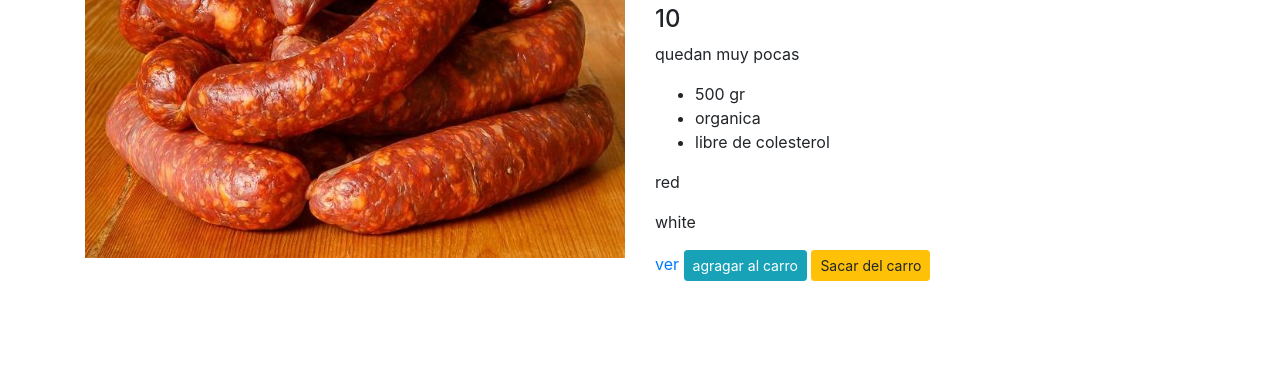
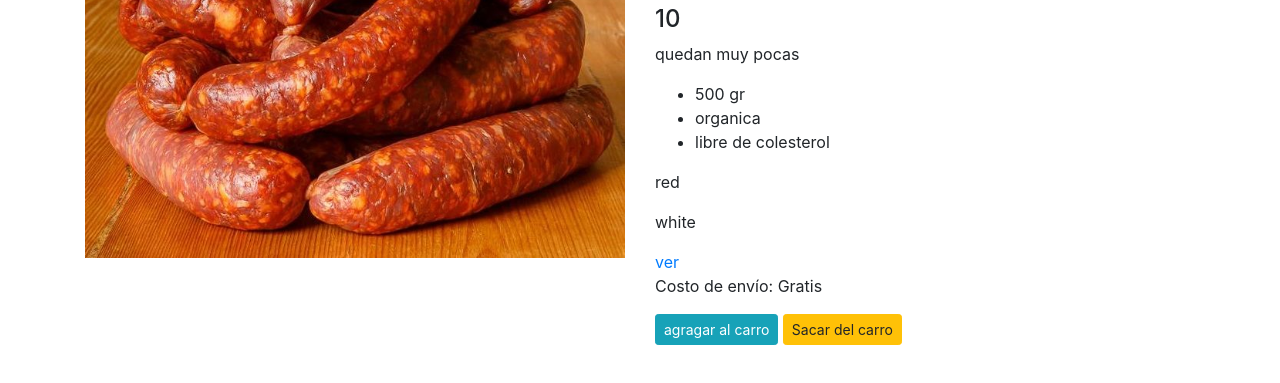
Before and after one commit to Solst1tium/Repaso-Vue, a plain HTML site: page index.html in a window 1280 px wide. Shown: the part 169-552 px from the top of the page. Drawn offline with nearby package versions, Linux system fonts and the light colour scheme.

Commit message:
agregar un props para enviar info del componente padre al hijo

```diff
--- a/index.html
+++ b/index.html
@@ -19,7 +19,7 @@
           </ul>
         </nav>
         <div class="container pt-4">
-          <product @add-to-cart="addToCart" @remove-from-cart="removeFromCart"></product>
+          <product :premium="premium" @add-to-cart="addToCart" @remove-from-cart="removeFromCart"></product>
         </div>
     </div>
       <script src="https://cdn.jsdelivr.net/npm/vue/dist/vue.js"></script>
@@ -42,17 +42,23 @@
                   <p v-on:mouseover='updateProduct(variant)'>{{variant.type}}</p>
                 </div>
               <a :href="link">ver</a>
+              <p>Costo de envío: {{shipping}}</p>
               <button class="btn btn-sm btn-info" @click='addToCart' :disabled="!inStock"> agragar  al carro</button>
               <button class="btn btn-sm btn-warning" @click='removeFromCart'>Sacar del carro</button>
             </div>
       </div>
-
     </script>
   </body>
 </html>
 
 <script>
-Vue.component ("product", { //primero dos argumentos el nombre del componente y obejto (vacio) segundo argumento
+Vue.component ("product", { //primero dos argumentos el nombre del componente y obejeto (vacio) segundo argumento
+props:{
+  premium: {/*el que define el props es quién lo recibe informacion que se enviará del padre al hijo con props*/
+    type: Boolean,
+    required: true
+  }
+},
   data() {
     return{
           description:'loren ipsum',
@@ -89,7 +95,6 @@ data() {
             this.selectedVariant.stock+=1
         }
       },
-
   computed: {
         inStock(){
            return this.stock>0 ? true :false //retornar el stock >0 ? (if) es verdadero : (si no)  es falso
@@ -99,8 +104,14 @@ data() {
         },
         stock(){
           return this.selectedVariant.stock
+        },
+
+          shipping(){
+
+            return this.premium == true ? "Gratis" : "2.000"
           }
       },
+
       created() {
 
         this.selectedVariant= this.variants.find(item => item.default ==true)
@@ -108,25 +119,23 @@ data() {
       },
 
   template: '#template-product'
-
   })
     var app = new Vue({
         el: '#app',
         data:{
           cart:0,
+          premium: true
         },
-
         methods: {//los metodos se pueden separar con mayusculas
           addToCart(cantidad){
             this.cart +=cantidad;
+          },
 
-          },
           removeFromCart(cantidad){
             if(this.cart > 0){
             this.cart -=cantidad;
             }
           }
-
         }
     })
 
```
Lines whose indentation alone changed are shown as unchanged.
